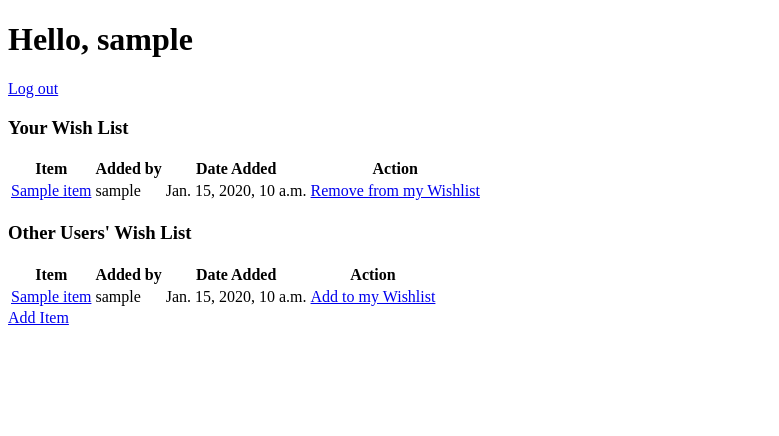
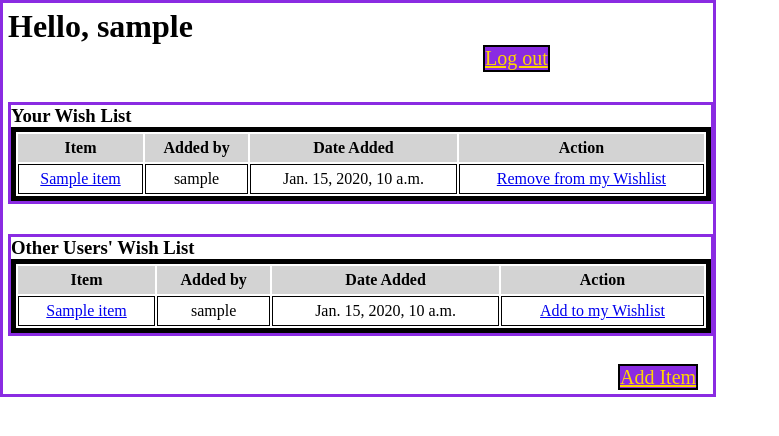
Before and after one commit to mikeylim/WishList, a Django app: template apps/wishlist/templates/wishlist/index.html in a window 1280 px wide. Shown: the top 436 px of the page, without its empty margins (0-779 px from the left). Run offline with Django 3.2, Linux system fonts and the light colour scheme; a user stored in the database is signed in; tables that the repository leaves empty hold one stand-in row (values such as "Sample post"); the template is opened without the code that fills it: most values are stand-ins (such as "Sample title", 1, 10 or a date in 2020); parts of the project's set-up code (start-up, migrations or seed data) failed here and were passed over.

Commit message:
second commit

```diff
--- a/apps/wishlist/models.py
+++ b/apps/wishlist/models.py
@@ -67,7 +67,7 @@ class WishManager(models.Manager):
             error = "The same list already exists!"
             return error
         except:
-            return this_user.favorites.remove(this_wishlist)
+            return this_user.wishlists.remove(this_wishlist)
 
 
 class Wishlist(models.Model):
--- a/apps/wishlist/static/wishlist/index.css
+++ b/apps/wishlist/static/wishlist/index.css
@@ -2,3 +2,52 @@
     margin: 0px;
     padding: 0px;
 }
+
+.wrapper{
+    padding: 5px;
+    border: 3px solid blueviolet;
+    width: 700px;
+}
+
+#header a, h1{
+    display: inline-block;
+}
+#header a{
+    margin-left: 475px;
+    font-size: 20px;
+    background-color: blueviolet;
+    color: gold;
+    text-align: center;
+    border: 2px solid black;
+}
+#your_list{
+    border: 3px solid blueviolet;
+    width: 700px;
+    margin: 30px 0px;
+}
+#other_list{
+    border: 3px solid blueviolet;
+    width: 700px;
+    margin: 30px 0px;
+}
+#add_item{
+    margin-left: 610px;
+    font-size: 20px;
+    background-color: blueviolet;
+    color: gold;
+    text-align: center;
+    border: 2px solid black;
+}
+table th{
+    padding: 5px;
+    background-color: lightgrey;
+}
+table td{
+    border: 1px solid black;
+    padding: 5px;
+}
+table {
+    border: 5px solid black;
+    width: 700px;
+    text-align: center;
+}
--- a/apps/wishlist/templates/wishlist/index.html
+++ b/apps/wishlist/templates/wishlist/index.html
@@ -3,6 +3,9 @@
 <head>
     <meta charset="UTF-8">
     <title>My Wish List</title>
+    {% load staticfiles %}
+    <link rel="stylesheet" href="{% static 'wishlist/index.css' %}">
+
 </head>
 <body>
     <div class="wrapper">
@@ -55,7 +58,7 @@
             </table>
         </div>
 
-        <a href="/wishlist/wish_items/create">Add Item</a>
+        <a href="/wishlist/wish_items/create" id="add_item">Add Item</a>
 
 
 
--- a/apps/wishlist/urls.py
+++ b/apps/wishlist/urls.py
@@ -7,6 +7,6 @@ urlpatterns = [
     url(r'^wish_items/(?P<wishlist_id>\d*)$', views.view, name="view"),
     url(r'^wish_items/creatWishlist', views.creatWishlist, name="creatWishlist"),
     url(r'^addToMyList/(?P<id>\d*)$', views.addToMyList, name="addToMyList"),
-    # url(r'^viewUser/(?P<user_id>\d*)$', views.viewUser, name="viewUser"),
+    url(r'^removeMyList/(?P<wishlist_id>\d*)$', views.removeMyList, name="removeMyList"),
     url(r'^delete_item/(?P<wishlist_id>\d*)$', views.delete_item, name="delete_item")
 ]
```
Also changed, not shown: apps/login/models.py (+12 -9 lines), apps/wishlist/static/wishlist/create.css (added, +17 -0 lines), apps/wishlist/static/wishlist/view.css (added, +17 -0 lines), apps/wishlist/templates/wishlist/create.html (+12 -2 lines), apps/wishlist/templates/wishlist/view.html (+7 -1 lines), apps/wishlist/views.py (+6 -6 lines), db.sqlite3, python_belt_f-wishlist.png (added).
